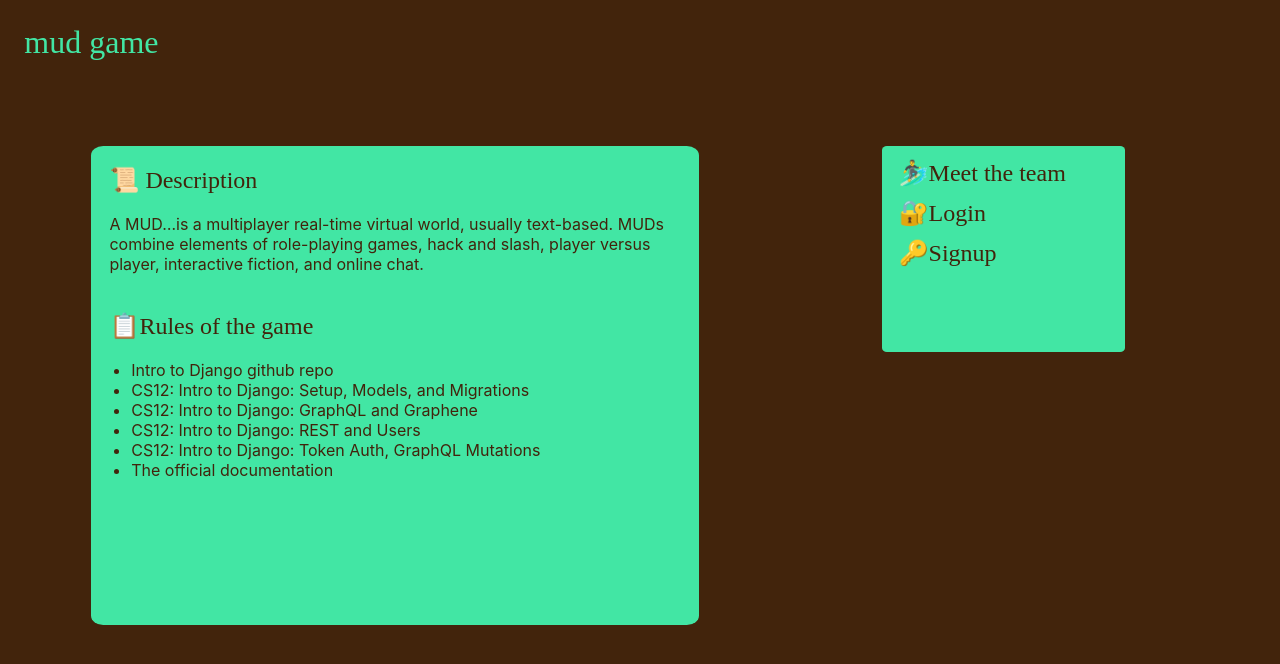
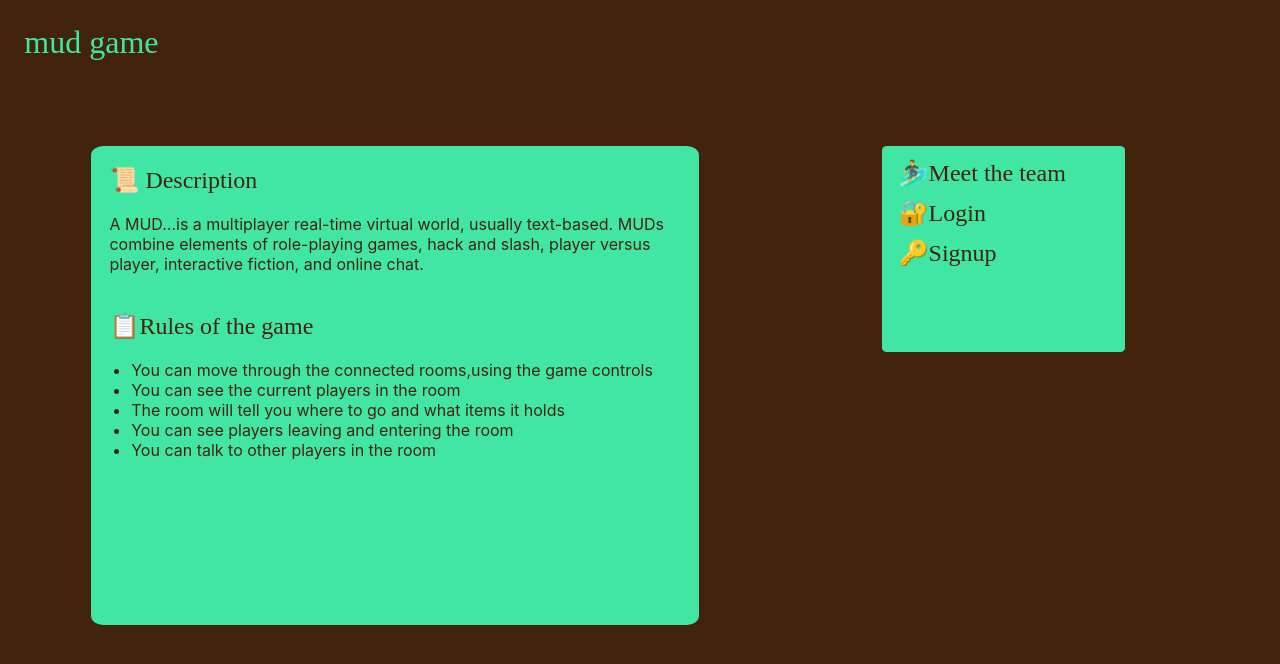
Before and after one commit to pc-lambda-mud-2/mud-2-frontend, a React (Create React App) app: page / in a window 1280 px wide. Shown: the top 664 px of the page. Built offline with nearby package versions, Linux system fonts and the light colour scheme; a web font is replaced by a local one.

Commit message:
removed placeholder texts

```diff
--- a/src/components/LandingPage.js
+++ b/src/components/LandingPage.js
@@ -27,12 +27,11 @@ const LandingPage = () => {
             Rules of the game
           </h2>
           <ul>
-            <li>Intro to Django github repo</li>
-            <li>CS12: Intro to Django: Setup, Models, and Migrations</li>
-            <li>CS12: Intro to Django: GraphQL and Graphene</li>
-            <li>CS12: Intro to Django: REST and Users</li>
-            <li>CS12: Intro to Django: Token Auth, GraphQL Mutations</li>
-            <li>The official documentation</li>
+            <li>You can move through the connected rooms,using the game controls</li>
+            <li>You can see the current players in the room</li>
+            <li>The room will tell you where to go and what items it holds</li>
+            <li>You can see players leaving and entering the room</li>
+            <li>You can talk to other players in the room</li>
           </ul>
         </div>
         <div className="authentication">
```
